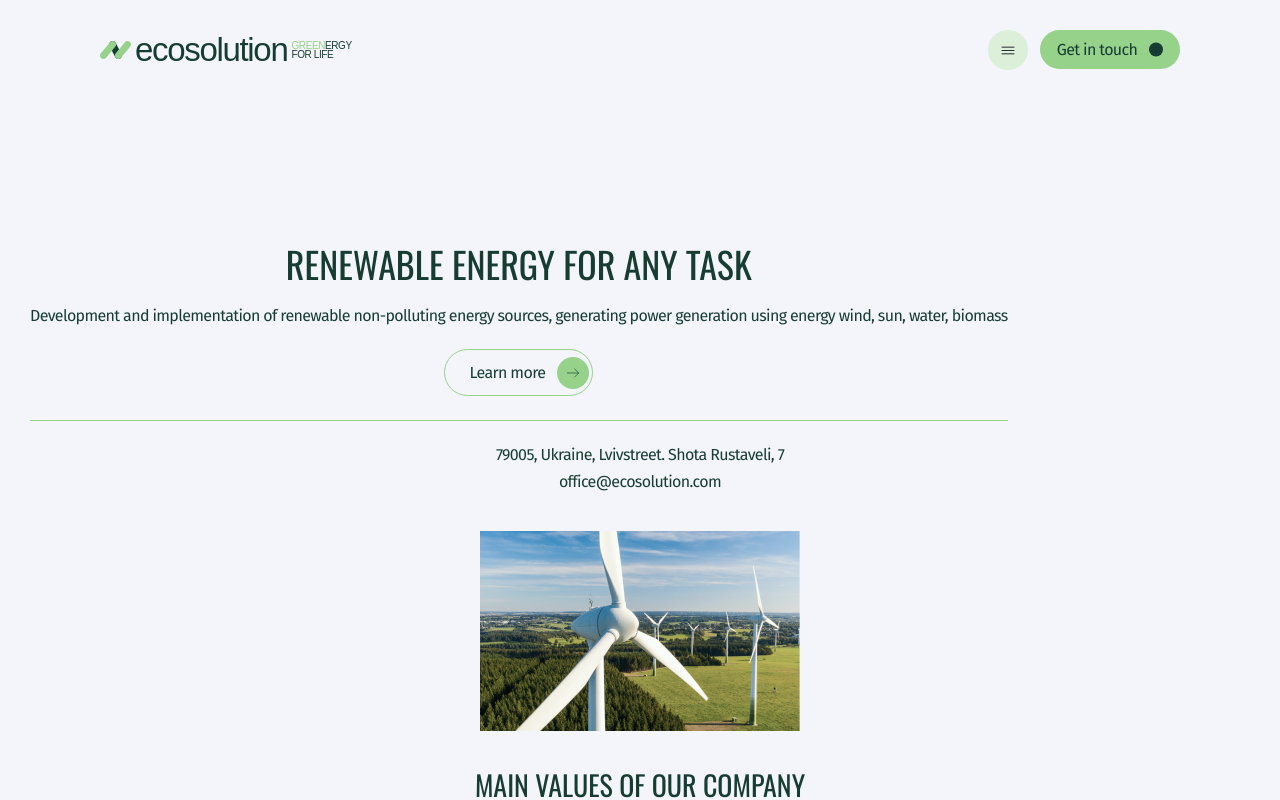
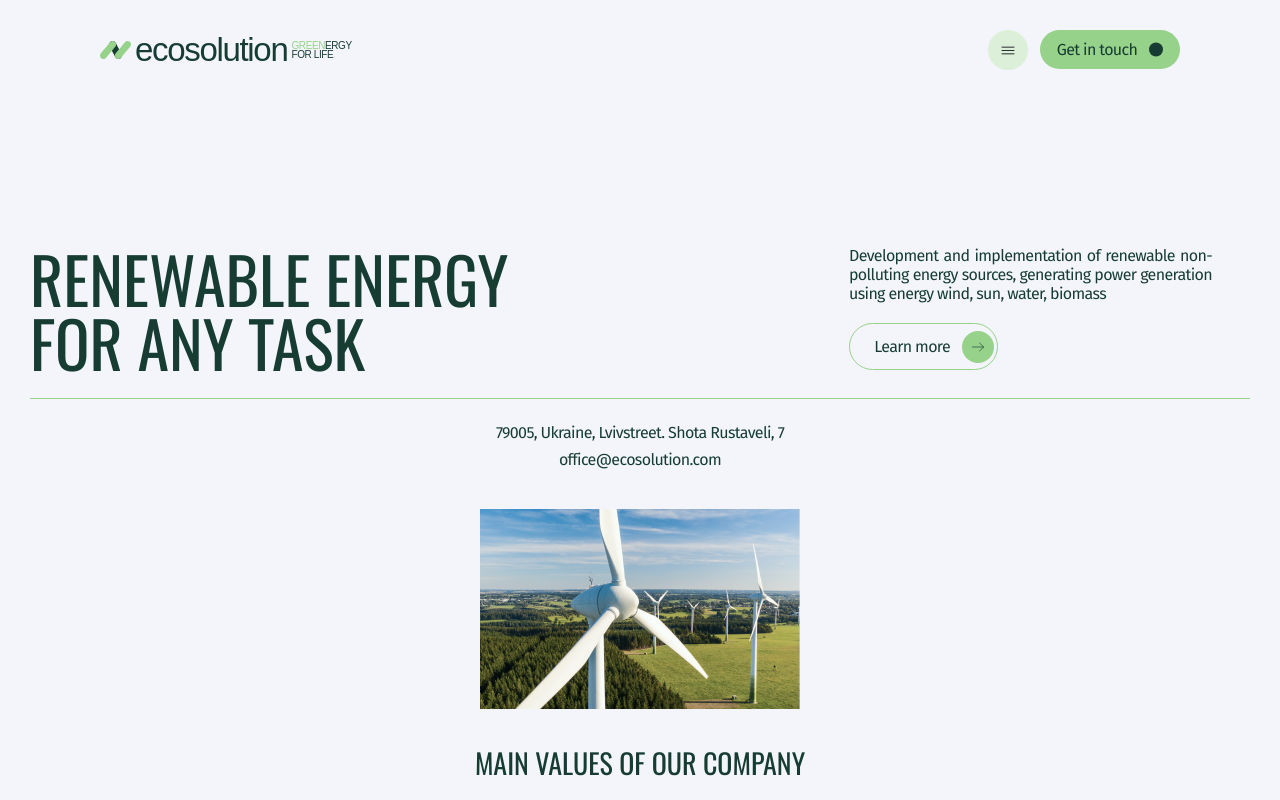
Before and after one commit to MythosOne/ecosolution-app, a React (Create React App) app: page /#/main in a window 1280 px wide. Shown: the top 800 px of the page. Built offline with nearby package versions, Linux system fonts and the light colour scheme.

Commit message:
Main adaptive design

```diff
--- a/src/components/Header/Header.styled.js
+++ b/src/components/Header/Header.styled.js
@@ -79,11 +79,11 @@ export const GetInBtn = styled.a`
     fill: #97d28b;
   }
 
-  @media screen and (max-width: 768px) {
+  @media screen and (max-width: 767px) {
     display: none;
   }
 
-  @media screen and (min-width: 768px) {
+  @media screen and (min-width: 767px) {
     display: flex;
   }
 `;
--- a/src/components/Main/MainSection.styled.js
+++ b/src/components/Main/MainSection.styled.js
@@ -3,16 +3,42 @@ import styled from '@emotion/styled';
 export const Section = styled.section`
   margin-top: 146px;
 
-  display: flex;
-  flex-direction: column;
-  align-items: center;
-  gap: 24px;
+  display: grid;
+  /* flex-direction: column;
+  align-items: center; */
+  grid-row-gap: 24px;
 
   border-bottom: 1px solid;
   border-color: #97d28b;
+
+  grid-template-areas:
+    'title'
+    'article'
+    'button';
+
+  @media screen and (min-width: 767px) and (max-width: 1280px) {
+    width: 100%;
+    grid-template-areas:
+      'title article'
+      'title button';
+    grid-row-gap: 43px;
+    grid-column-gap: 65px;
+  }
+
+  @media screen and (min-width: 1279px) {
+    width: 100%;
+    grid-template-areas:
+      'title article'
+      'title button';
+    grid-row-gap: 20px;
+    grid-column-gap: 296px;
+  }
 `;
 
 export const MainTitle = styled.h2`
+  grid-area: title;
+
+  text-align: center;
   color: #173d33;
   font-family: Oswald;
   font-size: 36px;
@@ -20,9 +46,25 @@ export const MainTitle = styled.h2`
   font-weight: 400;
   line-height: 36px; /* 100% */
   text-transform: uppercase;
+
+  @media screen and (min-width: 767px) and (max-width: 1280px) {
+    /* width: 300px; */
+    font-size: 48px;
+    line-height: 48px;
+    text-align: left;
+  }
+
+  @media screen and (min-width: 1279px) {
+    width: 485px;
+    font-size: 64px;
+    line-height: 64px;
+    text-align: left;
+  }
 `;
 
 export const MainText = styled.p`
+  grid-area: article;
+
   color: #173d33;
   text-align: justify;
   font-family: Fira Sans;
@@ -31,11 +73,17 @@ export const MainText = styled.p`
   font-weight: 400;
   line-height: normal;
   letter-spacing: -0.64px;
+
+  @media screen and (min-width: 1279px) {
+    width: 363px;
+  }
 `;
 
 export const MainBtn = styled.a`
+  grid-area: button;
+
   text-decoration: none;
-  margin-bottom: 24px;
+  margin: 0 auto 24px;
 
   padding: 3px;
 
@@ -66,6 +114,14 @@ export const MainBtn = styled.a`
     background: #173d33;
     color: #97d28b;
   }
+
+  @media screen and (min-width: 767px) and (max-width: 1279px) {
+    margin: 0 0 24px;
+  }
+
+  @media screen and (min-width: 1280px) {
+    margin: 0 0 28px;
+  }
 `;
 
 export const ButtonImg = styled.div`
```
